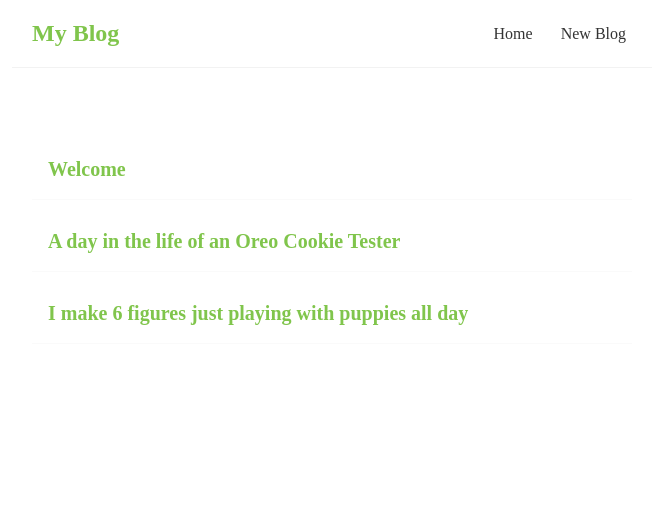
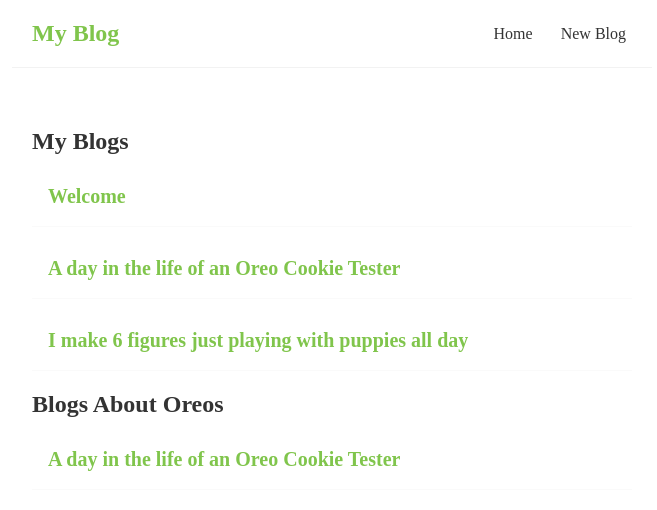
Before and after one commit to Shiela-P/learn_react, a React (Vite) app: page / in a window 1280 px wide. Shown: the top 510 px of the page, without its empty margins (308-965 px from the left). Built offline with nearby package versions, Linux system fonts and the light colour scheme; a web font is replaced by a local one.

Commit message:
Learning more about props and reusing components

```diff
--- a/src/BlogList.jsx
+++ b/src/BlogList.jsx
@@ -1,12 +1,14 @@
-const BlogList = (props) => {
-    const blogs = props.blogs;
+const BlogList = ({blogs, title}) => {
+    // const blogs = props.blogs;
 
     return(
         <div className="blog-list">
+            <h2>{title}</h2>
             {
                 blogs.map((blog) => (
                     <div className="blog-preview" key={blog.id}>
                         <h2>{blog.title}</h2>
+
                     </div>
                 ))
             }
--- a/src/Home.jsx
+++ b/src/Home.jsx
@@ -9,7 +9,8 @@ const Home = () => {
     ]);
     return (
         <div className="home">
-           <BlogList blogs={blogs} />
+           <BlogList blogs={blogs} title="My Blogs"/>
+           <BlogList blogs={blogs.filter((blog) => blog.id === "2" )} title="Blogs About Oreos"/>
         </div>
      );
 }
```
